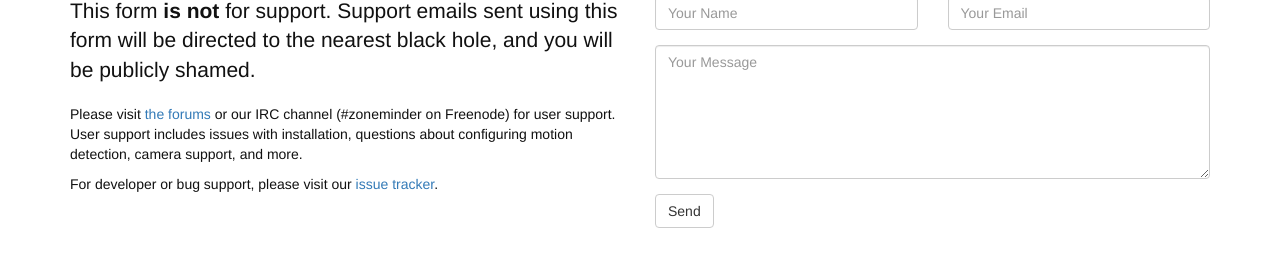
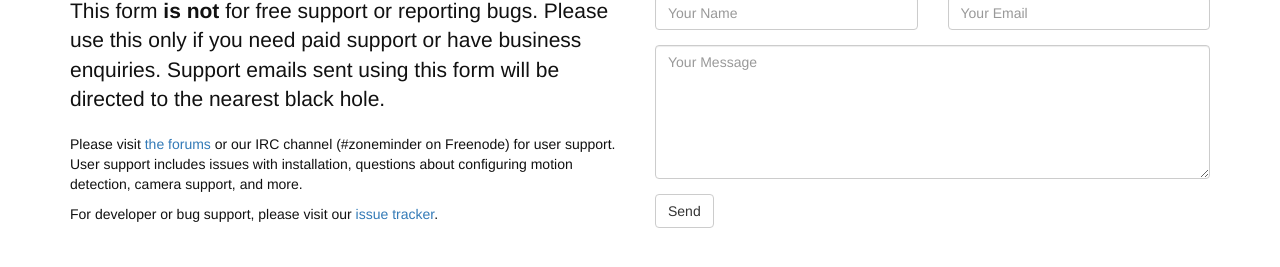
Before and after one commit to ZoneMinder/zoneminder.github.io, a Jekyll site: the page built from contact.html, in a window 1280 px wide, cut to the strip 109-376 px from the top of the page. Built offline with Jekyll 4.4.1, drawn with Linux system fonts in a browser that asks for light colours; nearby versions of some CDN libraries; comment, search, counter and statistics services are not loaded.

Commit message:
clarified contact purpose

```diff
--- a/contact.html
+++ b/contact.html
@@ -8,7 +8,7 @@ permalink: /contact/
 <div class="row">
 
 	<div class="col-md-6">
-		<p class="lead">This form <span style="font-weight:bold;">is not</span> for support.   Support emails sent using this form will be directed to the nearest black hole, and you will be publicly shamed.</p>
+		<p class="lead">This form <span style="font-weight:bold;">is not</span> for free support or reporting bugs. Please use this only if you need paid support or have business enquiries. Support emails sent using this form will be directed to the nearest black hole.</p>
 
 		<p>Please visit <a href="https://forums.zoneminder.com" target="_blank">the forums</a> or our IRC channel (#zoneminder on Freenode) for user support.  User support includes issues with installation, questions about configuring motion detection, camera support, and more.</p>
 
```
